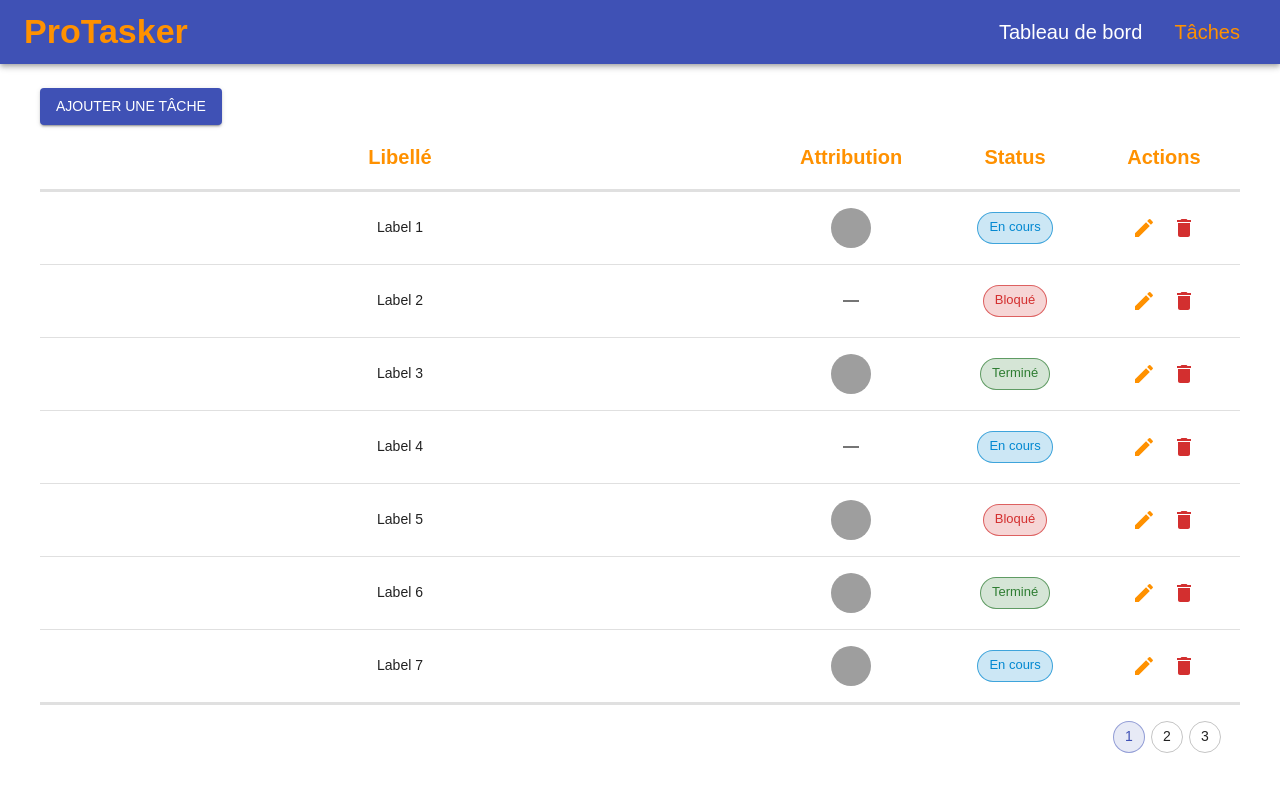
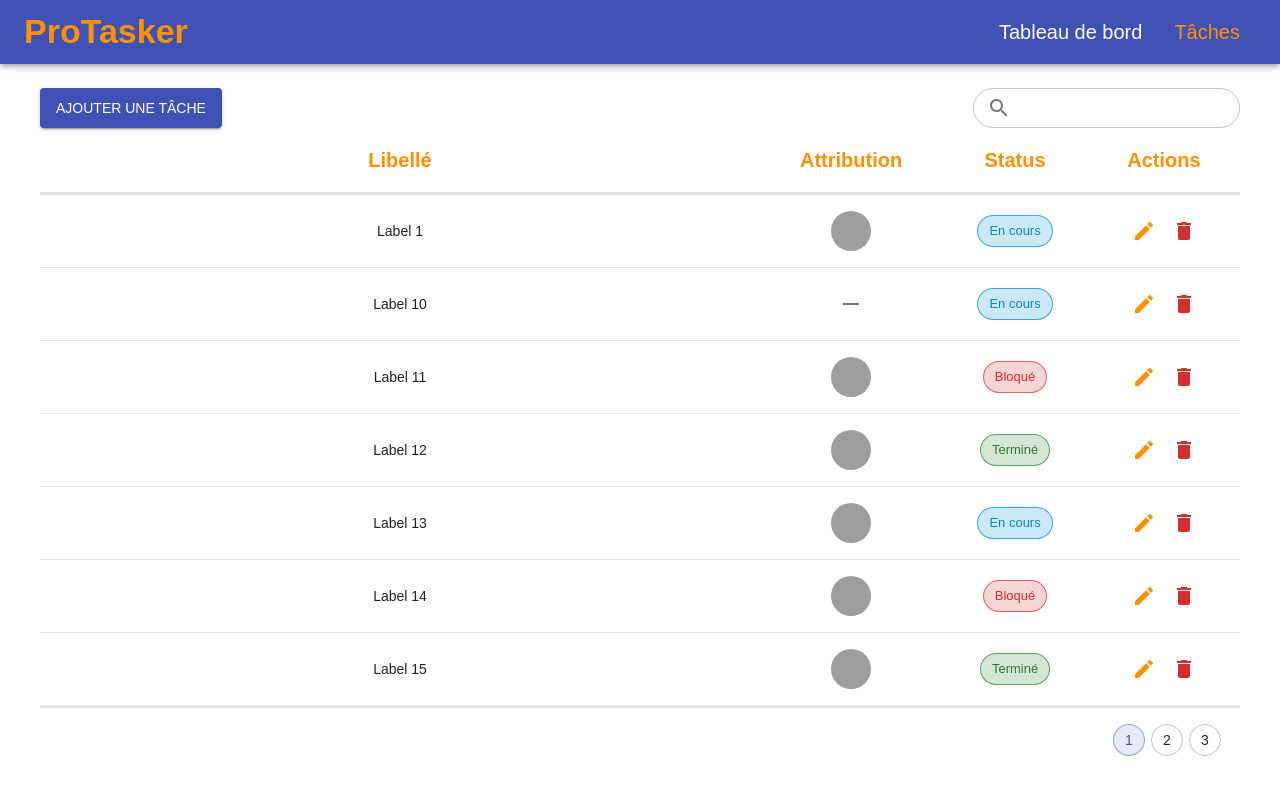
Before and after one commit to Lud0do1202/ApkioskApp, a React (Create React App) app in the folder frontend/: page /tasks in a window 1280 px wide. Shown: the top 794 px of the page. Built offline with nearby package versions, Linux system fonts and the light colour scheme; grey boxes are pictures that could not be loaded; a web font is replaced by a local one.

Commit message:
Search bar - A search bar that return filter by the label - Use a taskUI for the tasks that will be displayed and keep the task in memory so the filter is based on this latter - Update crudTask, so I can filter the tasks without the async function setHook()

```diff
--- /dev/null
+++ b/frontend/src/components/SearchTasks.tsx
@@ -0,0 +1,33 @@
+import React from 'react'
+import {InputAdornment, TextField} from '@mui/material'
+import SearchIcon from '@mui/icons-material/Search'
+
+const SearchTasks: React.FC<{ handleSearchChange: (value: string) => void }> = ({handleSearchChange}) => {
+    return (
+        <>
+            <TextField
+                id="search"
+                InputLabelProps={{
+                    shrink: true,
+                }}
+                InputProps={{
+                    startAdornment: (
+                        <InputAdornment position="start">
+                            <SearchIcon/>
+                        </InputAdornment>
+                    ),
+                }}
+                variant="outlined"
+                size="small"
+                sx={{
+                    '& .MuiOutlinedInput-root': {
+                        borderRadius: '50px',
+                    },
+                }}
+                onChange={(e) => handleSearchChange(e.target.value)}
+            />
+        </>
+    )
+}
+
+export default SearchTasks
--- a/frontend/src/components/TasksTable.tsx
+++ b/frontend/src/components/TasksTable.tsx
@@ -7,34 +7,52 @@ import Loader from './LoaderPage'
 import {TasksMock} from '../MOCK/TasksMock'
 import {CrudTasks} from '../models/CrudTasks'
 import AddTaskButton from './AddTaskButton'
+import SearchTasks from './SearchTasks'
 
 const TasksTable: React.FC = () => {
     // The tasks
     const [tasks, setTasks] = useState<Task[] | undefined>(undefined)
+    const [tasksUI, setTasksUI] = useState<Task[]>([])
 
     // INIT
     useEffect(() => {
         // Simulate api request
         setTimeout(() => {
             setTasks(TasksMock)
-        }, 1500)
+            setTasksUI(filterTasks(TasksMock, ''))
+        }, 100)
     }, [])
 
     // Crud tasks
     const crudTask: CrudTasks = (type, task) => {
+        let newTasks: Task[] = []
         switch (type) {
             case 'create':
-                setTasks((prevTasks) => prevTasks?.concat(task))
+                newTasks = tasks!.concat(task)
                 break
             case 'update':
-                setTasks((prevTasks) => prevTasks?.map((prevTask) => (prevTask.id === task.id ? task : prevTask)))
+                newTasks = tasks!.map((t) => (t.id === task.id ? task : t))
                 break
             case 'delete':
-                setTasks((prevTasks) => prevTasks?.filter((prevTask) => prevTask.id !== task.id))
+                newTasks = tasks!.filter((t) => t.id !== task.id)
                 break
             default:
-                console.error('Method CRUD not allowed')
+                throw new Error('Method CRUD not allowed')
         }
+        setTasks(newTasks)
+        setTasksUI(filterTasks(newTasks, search))
+    }
+
+    // Filter
+    const filterTasks = (tasks: Task[], label: string) => {
+        return tasks.filter((task) => task.label.includes(label)).sort((t1, t2) => t1.label.localeCompare(t2.label))
+    }
+
+    // Search bar
+    const [search, setSearch] = useState('')
+    const handleSearchChange = (value: string) => {
+        setSearch(value)
+        setTasksUI(filterTasks(tasks!, value))
     }
 
     return (
@@ -46,13 +64,16 @@ const TasksTable: React.FC = () => {
                     {/* Top bar of table */}
                     <Box display={'flex'} justifyContent={'space-between'}>
                         <AddTaskButton task={undefined} crudTasks={crudTask}/>
+                        <Box>
+                            <SearchTasks handleSearchChange={handleSearchChange}/>
+                        </Box>
                     </Box>
 
                     {/* Table */}
                     {tasks.length === 0 ? (
                         <NoTasksAvailable/>
                     ) : (
-                        <TaskTableContainer tasks={tasks} crudTasks={crudTask}></TaskTableContainer>
+                        <TaskTableContainer tasks={tasksUI} crudTasks={crudTask}></TaskTableContainer>
                     )}
                 </>
             )}
```
